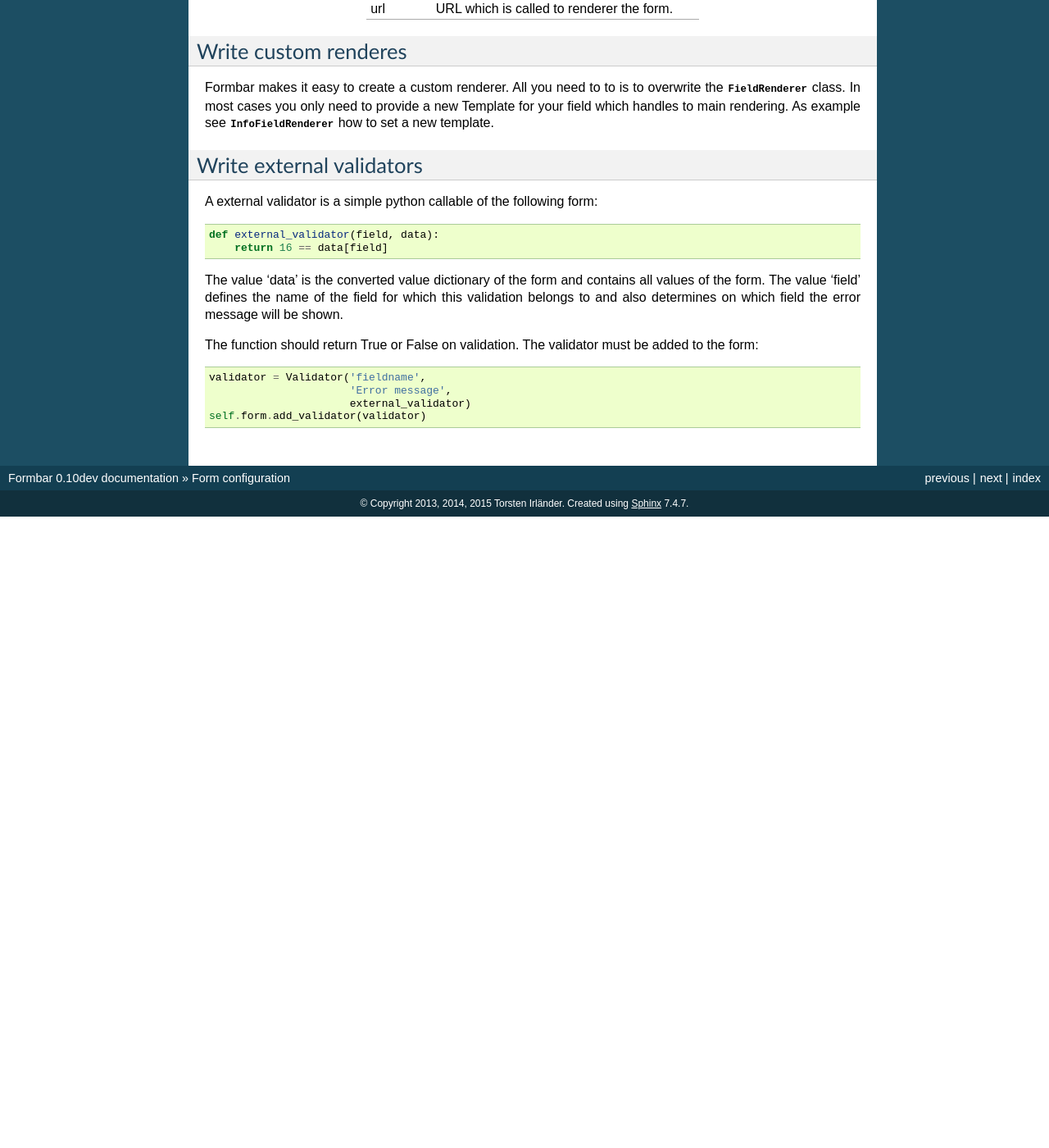
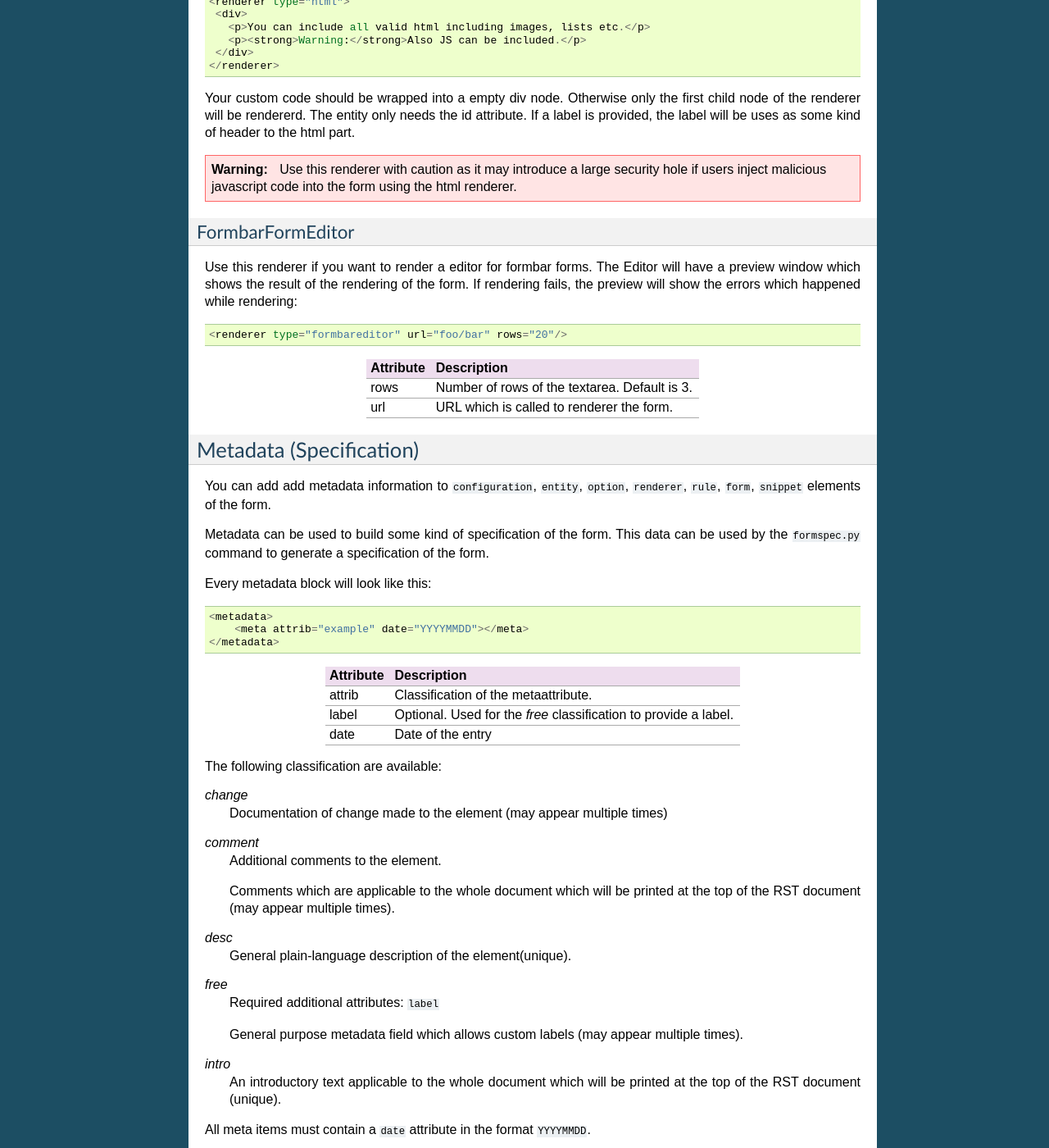
Before and after one commit to ringo-framework/formbar, a Sphinx documentation site: the page built from docs/source/config.rst, in a window 1280 px wide and 1400 px high, scrolled down 11571 px. Shown: the whole window at 82% size. Built offline with Sphinx 7.4.7, drawn with Linux system fonts in a browser that asks for light colours; formulas are drawn with MathJax 3; before the commit the page ends 12201 px from its top, so only the background shows below that; some of the changed text lies outside the part shown.

```diff
--- a/docs/source/config.rst
+++ b/docs/source/config.rst
@@ -61,28 +61,23 @@
 Each entity can optional have a :ref:`renderer`, :ref:`rule` or :ref:`help`
 element.
 
-=========   ===========
-Attribute   Description
-=========   ===========
-id          Used to refer to this entity in the form. Requiered. Must be unique.
-name        Used as name attribute in the rendered field. Defines the
-            name of this attribute in the model.
-label       The field will be rendered with this label.
-number      A small number which is rendered in front of the label.
-type        Defines the python datatype which will be used on deserialisation
-            of the submitted value. Defines the datatype of the model. Possible values are
-            ``string`` (default), ``text``, ``integer``, ``float``, ``date``,
-            ``datetime``, ``email``, ``boolean``, ``time``, ``interval``.
-css         Value will be rendered as class attribute in the rendered field.
-expr        Expression which is used to calculate the value of the field.
-value       Default value of the field. Supports expressions. The default value might get overwritten on rendering.
-placeholder Custom placeholder that overrides the default of a field. For now only usable for ``interval``.
-readonly    Flag to indicate that the field should be rendered as readonly field. Default is ``false``.
-required    Flag to indicate that the is a required field. Default is ``false``.
-autofocus   Flag to mark the field to be focused on pageload. Only one field per form can be focused. Default is ``false``.
-desired     Flag to indicate that the is a desired field. Default is ``false``.
-tags        Comma separated list of tags for this field.
-=========   ===========
+===========   ===========
+Attribute     Description
+===========   ===========
+id            Used to refer to this entity in the form. Requiered. Must be unique.
+name          Used as name attribute in the rendered field. Defines the name of this attribute in the model.
+label         The field will be rendered with this label.
+number        A small number which is rendered in front of the label.
+type          Defines the python datatype which will be used on deserialisation of the submitted value. Defines the datatype of the model. Possible values are ``string`` (default), ``text``, ``integer``, ``float``, ``date``, ``datetime``, ``email``, ``boolean``, ``time``, ``interval``.  css         Value will be rendered as class attribute in the rendered field.
+expr          Expression which is used to calculate the value of the field.
+value         Default value of the field. Supports expressions. The default value might get overwritten on rendering.
+placeholder   Custom placeholder that overrides the default of a field. For now only usable for ``interval``.
+readonly      Flag to indicate that the field should be rendered as readonly field. Default is ``false``.
+required      Flag to indicate that the is a required field. Default is ``false``.
+autofocus     Flag to mark the field to be focused on pageload. Only one field per form can be focused. Default is ``false``.
+desired       Flag to indicate that the is a desired field. Default is ``false``.
+tags          Comma separated list of tags for this field.
+===========   ===========
 
 Defaults
 ^^^^^^^^
@@ -725,6 +720,104 @@
 url         URL which is called to renderer the form.
 =========   ===========
 
+.. _metadata:
+
+Metadata (Specification)
+========================
+You can add add metadata information to ``configuration``, ``entity``,
+``option``, ``renderer``, ``rule``, ``form``, ``snippet`` elements of the
+form.
+
+Metadata can be used to build some kind of specification of the form. This
+data can be used by the ``formspec.py`` command to generate a specification of
+the form.
+
+Every metadata block will look like this::
+
+    <metadata>
+        <meta attrib="example" date="YYYYMMDD"></meta>
+    </metadata>
+
+=========   ===========
+Attribute   Description
+=========   ===========
+attrib      Classification of the metaattribute.
+label       Optional. Used for the `free` classification to provide a label.
+date        Date of the entry
+=========   ===========
+
+The following classification are available:
+
+`change`
+    Documentation of change made to the element (may appear multiple times)
+
+`comment`
+    Additional comments to the element.
+
+    Comments which are applicable to the whole document which will be printed
+    at the top of the RST document (may appear multiple times).
+
+`desc`
+    General plain-language description of the element(unique).
+
+`free`
+    Required additional attributes: ``label``
+
+    General purpose metadata field which allows custom labels (may appear
+    multiple times).
+
+`intro`
+    An introductory text applicable to the whole document which will be printed
+    at the top of the RST document (unique).
+
+
+All meta items must contain a ``date`` attribute in the format ``YYYYMMDD``.
+
+Entities
+--------
+
+Example::
+
+        <entity>
+          <metadata>
+            <meta attrib="change" date="20150820">Customer request: Changed label of field to Foo</meta>
+            <meta attrib="change" date="20150826">Customer request: Changed label of field to Bar</meta>
+          </metadata>
+        </entity>
+
+Rules
+-----
+
+Example::
+
+        <entity>
+          <rule>
+            <metadata>
+              <meta attrib="desc" date="20150820">Is True when Foo is larger than Bar</meta>
+              <meta attrib="change" date="20150826">Customer request: Added rule to check value of Foo</meta>
+            </metadata>
+          </rule>
+        </entity>
+
+Document metadata (``<configuration>``/Root Metadata)
+-----------------------------------------------------
+The main ``<configuration>`` element may contain metadata (*root metadata*)
+which is relevant to the whole document.  This information will be formatted
+as a preamble to the RST output
+
+Example::
+
+        <configuration>
+          <metadata>
+            <meta attrib="intro" date="20150820">This text will be rendererd as preamble.</meta>
+            <meta attrib="comment" date="20150826">Adapted all labels to fullfill gender mainstreaming requirements.</meta>
+          </metadata>
+          <source>
+           ...
+          </source>
+          ...
+        </entity>
+
 .. _custom_renderer:
 
 Write custom renderes
```
Also changed, not shown: docs/source/usage.rst (+21 -0 lines), 1 other file.
